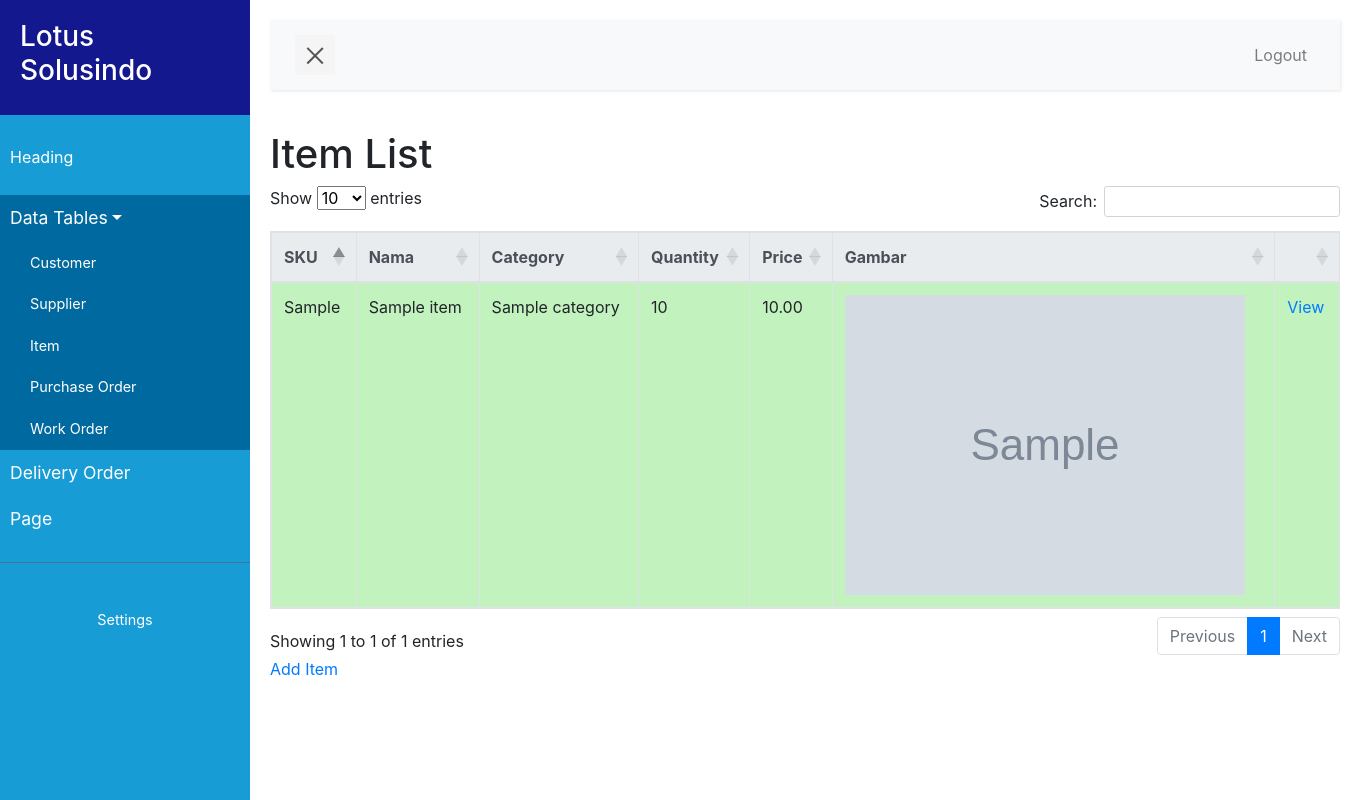
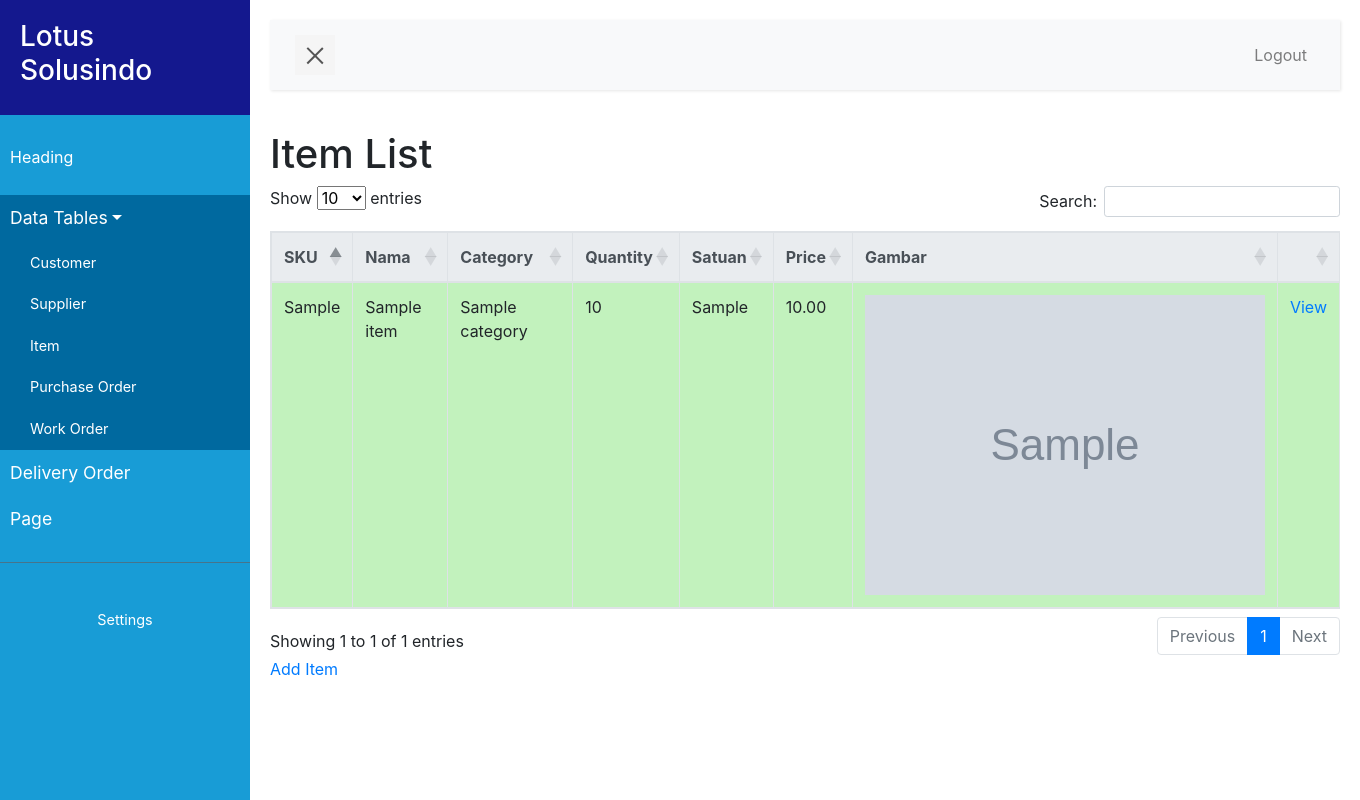
Before and after one commit to lotus-sysdev/lik_experimental, a Django app: page /display_item/ in a window 1360 px wide. Run offline with Django 5.2, Linux system fonts and the light colour scheme; a user stored in the database is signed in; tables that the repository leaves empty hold one stand-in row (values such as "Sample post"); grey boxes marked "Sample" are stand-in pictures; some libraries are stand-ins or nearby versions.

Commit message:
Add unit to display_item

```diff
--- a/page1/templates/item/display_item.html
+++ b/page1/templates/item/display_item.html
@@ -17,6 +17,7 @@
           <th>Nama</th>
           <th>Category</th>
           <th>Quantity</th>
+          <th>Satuan</th>
           <th>Price</th>
           <th>Gambar</th>
           <th></th>
@@ -33,6 +34,7 @@
           <td>{{ i.nama }}</td>
           <td>{{ i.category.name }}</td>
           <td>{{ i.quantity }}</td>
+          <td>{{ i.unit }}</td>
           <td>{{ i.price }}</td>
           <td><img src="{{ i.gambar.url }}" alt="{{ i.nama }}" /></td>
           <td>
```
